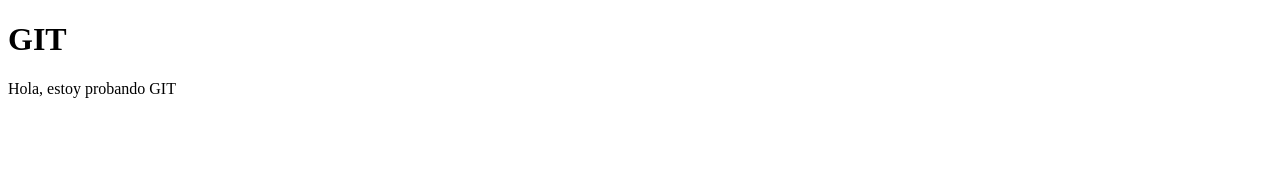
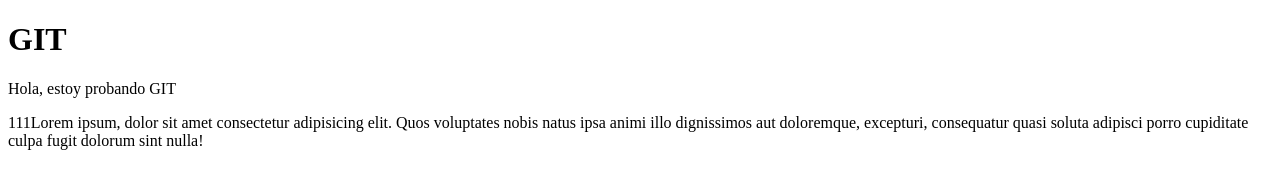
Before and after one commit to vickypedrazza/probar-git, a plain HTML site: page index.html in a window 1280 px wide. Drawn offline with Linux system fonts and the light colour scheme.

Commit message:
agrege unos al principio

```diff
--- a/index.html
+++ b/index.html
@@ -1,13 +1,19 @@
 <!DOCTYPE html>
 <html lang="en">
+
 <head>
     <meta charset="UTF-8">
     <meta http-equiv="X-UA-Compatible" content="IE=edge">
     <meta name="viewport" content="width=device-width, initial-scale=1.0">
     <title>Document</title>
 </head>
+
 <body>
     <h1>GIT</h1>
     <p>Hola, estoy probando GIT</p>
+    <p>111Lorem ipsum, dolor sit amet consectetur adipisicing elit. Quos voluptates nobis natus ipsa animi illo dignissimos
+        aut doloremque, excepturi, consequatur quasi soluta adipisci porro cupiditate culpa fugit dolorum sint nulla!
+    </p>
 </body>
+
 </html>
```
